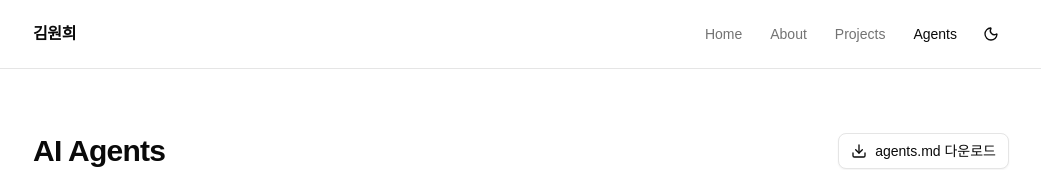
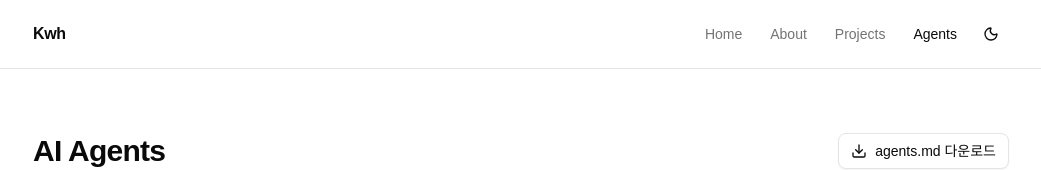
Before and after one commit to show2585-cmd/portfolio, a React (Vite) app: page /agents in a window 1280 px wide. Shown: the top 170 px of the page, without its empty margins (119-1160 px from the left). Built offline with nearby package versions, Linux system fonts and the light colour scheme.

Commit message:
Rebrand site title and navbar label to Kwh
Co-Authored-By: Claude Sonnet 5 <noreply@anthropic.com>

```diff
--- a/src/components/layout/navbar.tsx
+++ b/src/components/layout/navbar.tsx
@@ -27,7 +27,7 @@ export function Navbar() {
     <header className="sticky top-0 z-50 border-b bg-background/80 backdrop-blur">
       <nav className="mx-auto flex max-w-5xl items-center justify-between px-6 py-4">
         <NavLink to="/" className="font-semibold tracking-tight">
-          {siteConfig.name}
+          Kwh
         </NavLink>
 
         <div className="hidden items-center gap-1 sm:flex">
@@ -59,7 +59,7 @@ export function Navbar() {
             </SheetTrigger>
             <SheetContent side="right">
               <SheetHeader>
-                <SheetTitle>{siteConfig.name}</SheetTitle>
+                <SheetTitle>Kwh</SheetTitle>
               </SheetHeader>
               <div className="flex flex-col gap-1 px-4">
                 {navItems.map((item) => (
```
Also changed, not shown: index.html (+1 -1 lines).
